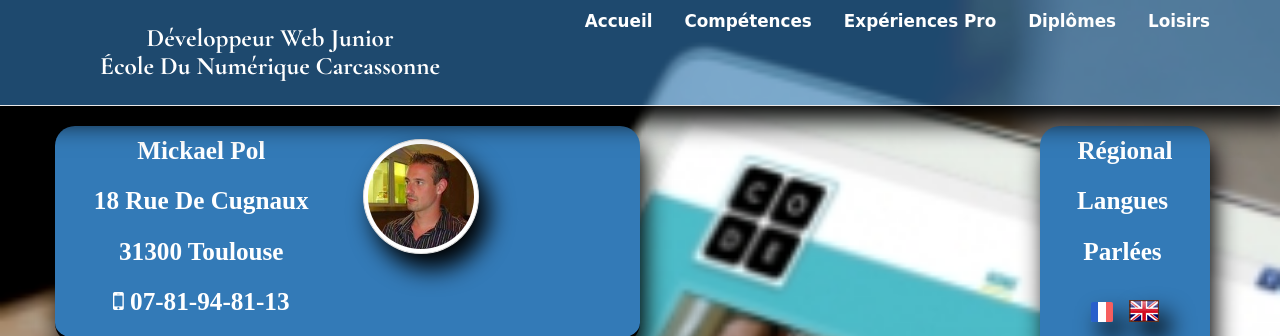
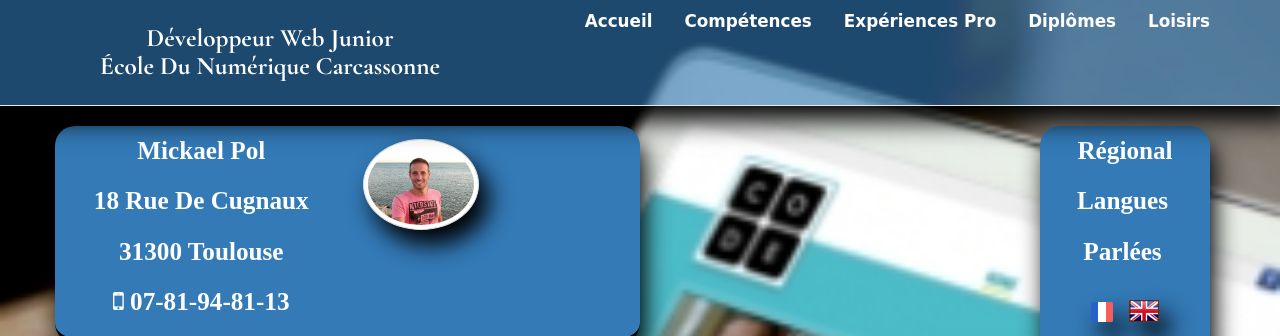
Before and after one commit to mickaelpol/cv-bootstrap, a website: page index.html in a window 1280 px wide. Shown: the top 336 px of the page. Drawn offline with nearby package versions, Linux system fonts and the light colour scheme; a web font is replaced by a local one.

Commit message:
ajout et modif photo

```diff
--- a/index.html
+++ b/index.html
@@ -60,7 +60,7 @@
 						</ul>
 					</div>
 					<div class="col-lg-3 col-md-3 col-xs-3  col-sm-3">
-						<img src="./image/photoprofil.jpeg" class="img-responsive img-thumbnail img-circle">
+						<img src="./image/photoprofil.jpg" class="img-responsive img-thumbnail img-circle">
 					</div>
 				</div>
 			</div>
```
Also changed, not shown: image/photoprofil.jpeg (deleted), image/photoprofil.jpg (added).
